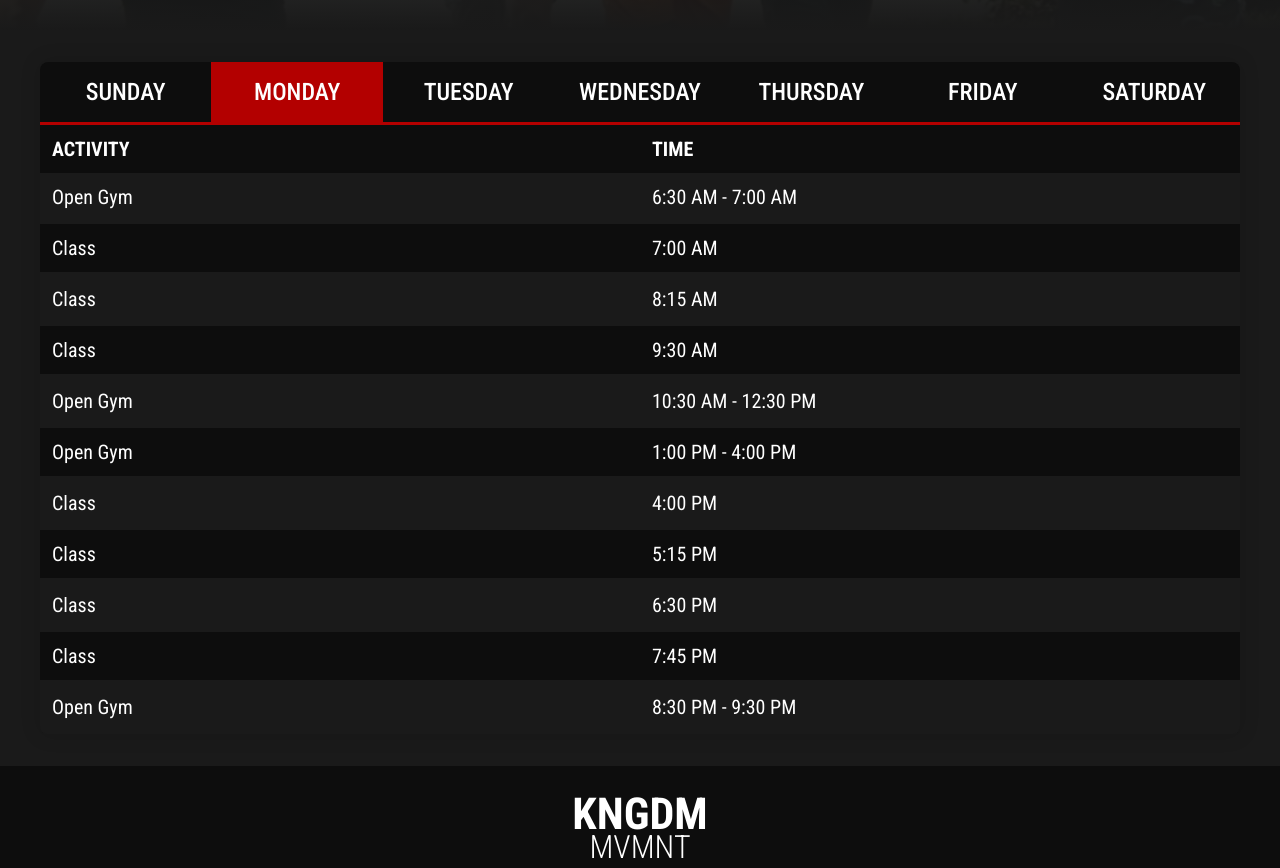
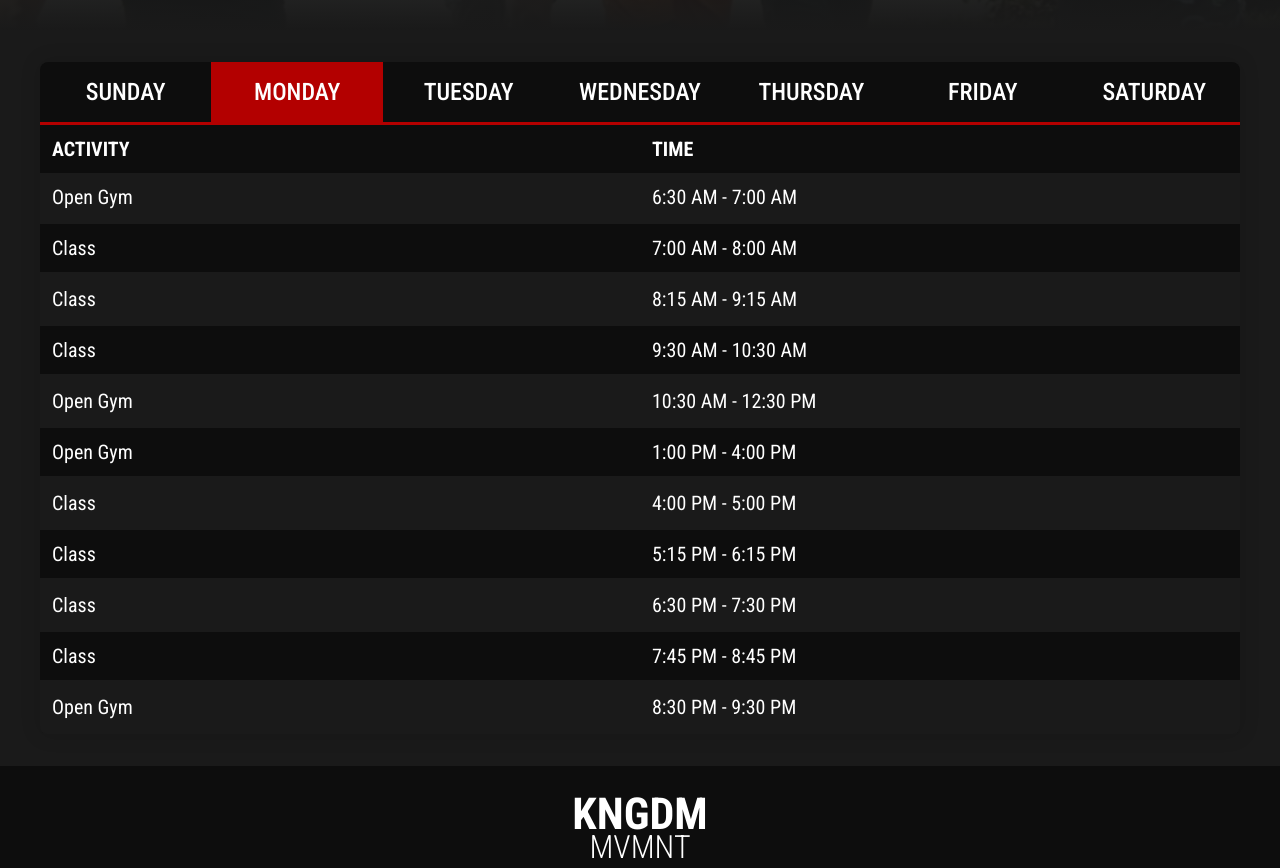
Before and after one commit to gilmerperez/kingdom-movement, a React (Vite) app: page /schedule in a window 1280 px wide. Shown: the part 780-1648 px from the top of the page. Built offline with nearby package versions, Linux system fonts and the light colour scheme.

Commit message:
Fixed spacing with Sunday tab

```diff
--- a/src/data/schedule.json
+++ b/src/data/schedule.json
@@ -9,17 +9,17 @@
           "description": "Open gym session"
         },
         {
-          "time": "7:00 AM",
+          "time": "7:00 AM - 8:00 AM",
           "type": "Class",
           "description": "Group fitness class"
         },
         {
-          "time": "8:15 AM",
+          "time": "8:15 AM - 9:15 AM",
           "type": "Class",
           "description": "Group fitness class"
         },
         {
-          "time": "9:30 AM",
+          "time": "9:30 AM - 10:30 AM",
           "type": "Class",
           "description": "Group fitness class"
         },
@@ -34,22 +34,22 @@
           "description": "Open gym session"
         },
         {
-          "time": "4:00 PM",
+          "time": "4:00 PM - 5:00 PM",
           "type": "Class",
           "description": "Group fitness class"
         },
         {
-          "time": "5:15 PM",
+          "time": "5:15 PM - 6:15 PM",
           "type": "Class",
           "description": "Group fitness class"
         },
         {
-          "time": "6:30 PM",
+          "time": "6:30 PM - 7:30 PM",
           "type": "Class",
           "description": "Group fitness class"
         },
         {
-          "time": "7:45 PM",
+          "time": "7:45 PM - 8:45 PM",
           "type": "Class",
           "description": "Group fitness class"
         },
@@ -69,17 +69,17 @@
           "description": "Open gym session"
         },
         {
-          "time": "7:00 AM",
+          "time": "7:00 AM - 8:00 AM",
           "type": "Class",
           "description": "Group fitness class"
         },
         {
-          "time": "8:15 AM",
+          "time": "8:15 AM - 9:15 AM",
           "type": "Class",
           "description": "Group fitness class"
         },
         {
-          "time": "9:30 AM",
+          "time": "9:30 AM - 10:30 AM",
           "type": "Class",
           "description": "Group fitness class"
         },
@@ -94,22 +94,22 @@
           "description": "Open gym session"
         },
         {
-          "time": "4:00 PM",
+          "time": "4:00 PM - 5:00 PM",
           "type": "Class",
           "description": "Group fitness class"
         },
         {
-          "time": "5:15 PM",
+          "time": "5:15 PM - 6:15 PM",
           "type": "Class",
           "description": "Group fitness class"
         },
         {
-          "time": "6:30 PM",
+          "time": "6:30 PM - 7:30 PM",
           "type": "Class",
           "description": "Group fitness class"
         },
         {
-          "time": "7:45 PM",
+          "time": "7:45 PM - 8:45 PM",
           "type": "Class",
           "description": "Group fitness class"
         },
@@ -129,17 +129,17 @@
           "description": "Open gym session"
         },
         {
-          "time": "7:00 AM",
+          "time": "7:00 AM - 8:00 AM",
           "type": "Class",
           "description": "Group fitness class"
         },
         {
-          "time": "8:15 AM",
+          "time": "8:15 AM - 9:15 AM",
           "type": "Class",
           "description": "Group fitness class"
         },
         {
-          "time": "9:30 AM",
+          "time": "9:30 AM - 10:30 AM",
           "type": "Class",
           "description": "Group fitness class"
         },
@@ -154,22 +154,22 @@
           "description": "Open gym session"
         },
         {
-          "time": "4:00 PM",
+          "time": "4:00 PM - 5:00 PM",
           "type": "Class",
           "description": "Group fitness class"
         },
         {
-          "time": "5:15 PM",
+          "time": "5:15 PM - 6:15 PM",
           "type": "Class",
           "description": "Group fitness class"
         },
         {
-          "time": "6:30 PM",
+          "time": "6:30 PM - 7:30 PM",
           "type": "Class",
           "description": "Group fitness class"
         },
         {
-          "time": "7:45 PM",
+          "time": "7:45 PM - 8:45 PM",
           "type": "Class",
           "description": "Group fitness class"
         },
@@ -189,17 +189,17 @@
           "description": "Open gym session"
         },
         {
-          "time": "7:00 AM",
+          "time": "7:00 AM - 8:00 AM",
           "type": "Class",
           "description": "Group fitness class"
         },
         {
-          "time": "8:15 AM",
+          "time": "8:15 AM - 9:15 AM",
           "type": "Class",
           "description": "Group fitness class"
         },
         {
-          "time": "9:30 AM",
+          "time": "9:30 AM - 10:30 AM",
           "type": "Class",
           "description": "Group fitness class"
         },
@@ -214,22 +214,22 @@
           "description": "Open gym session"
         },
         {
-          "time": "4:00 PM",
+          "time": "4:00 PM - 5:00 PM",
           "type": "Class",
           "description": "Group fitness class"
         },
         {
-          "time": "5:15 PM",
+          "time": "5:15 PM - 6:15 PM",
           "type": "Class",
           "description": "Group fitness class"
         },
         {
-          "time": "6:30 PM",
+          "time": "6:30 PM - 7:30 PM",
           "type": "Class",
           "description": "Group fitness class"
         },
         {
-          "time": "7:45 PM",
+          "time": "7:45 PM - 8:45 PM",
           "type": "Class",
           "description": "Group fitness class"
         },
@@ -249,17 +249,17 @@
           "description": "Open gym session"
         },
         {
-          "time": "7:00 AM",
+          "time": "7:00 AM - 8:00 AM",
           "type": "Class",
           "description": "Group fitness class"
         },
         {
-          "time": "8:15 AM",
+          "time": "8:15 AM - 9:15 AM",
           "type": "Class",
           "description": "Group fitness class"
         },
         {
-          "time": "9:30 AM",
+          "time": "9:30 AM - 10:30 AM",
           "type": "Class",
           "description": "Group fitness class"
         },
@@ -274,22 +274,22 @@
           "description": "Open gym session"
         },
         {
-          "time": "4:00 PM",
+          "time": "4:00 PM - 5:00 PM",
           "type": "Class",
           "description": "Group fitness class"
         },
         {
-          "time": "5:15 PM",
+          "time": "5:15 PM - 6:15 PM",
           "type": "Class",
           "description": "Group fitness class"
         },
         {
-          "time": "6:30 PM",
+          "time": "6:30 PM - 7:30 PM",
           "type": "Class",
           "description": "Group fitness class"
         },
         {
-          "time": "7:45 PM",
+          "time": "7:45 PM - 8:45 PM",
           "type": "Class",
           "description": "Group fitness class"
         },
@@ -304,7 +304,7 @@
       "day": "Saturday",
       "activities": [
         {
-          "time": "9:00 AM",
+          "time": "9:00 AM - 10:00 AM",
           "type": "Class",
           "description": "Group fitness class"
         }
--- a/src/pages/Schedule/Schedule.module.css
+++ b/src/pages/Schedule/Schedule.module.css
@@ -112,14 +112,9 @@
   background-color: var(--primary);
 }
 
-/* Schedule Content */
-.scheduleContent {
-  min-height: 400px;
-}
-
 /* Closed Message */
 .closedMessage {
-  padding: 7rem;
+  padding: 3rem;
   font-style: italic;
 }
 
@@ -127,7 +122,6 @@
   font-size: 3rem;
   font-weight: 700;
   margin-bottom: 0.25rem;
-  color: hsl(0, 0%, 0%);
   transition: 0.3s ease-in;
 }
 
@@ -135,7 +129,7 @@
   font-weight: 500;
   font-size: 1.5rem;
   transition: 0.3s ease-in;
-  color: hsl(0, 0%, 45%);
+  color: var(--text-secondary);
 }
 
 /* Schedule Table */
@@ -211,16 +205,6 @@
     font-size: 1.25rem;
   }
 
-  /* Schedule Content */
-  .scheduleContent {
-    min-height: 300px;
-  }
-
-  /* Closed Message */
-  .closedMessage {
-    padding: 5rem;
-  }
-
   .closedMessageTitle {
     font-size: 2.75rem;
   }
@@ -264,16 +248,6 @@
     padding: 0.75rem;
   }
 
-  /* Schedule Content */
-  .scheduleContent {
-    min-height: 200px;
-  }
-
-  /* Closed Message */
-  .closedMessage {
-    padding: 3rem;
-  }
-
   .closedMessageTitle {
     font-size: 2.5rem;
   }
```
